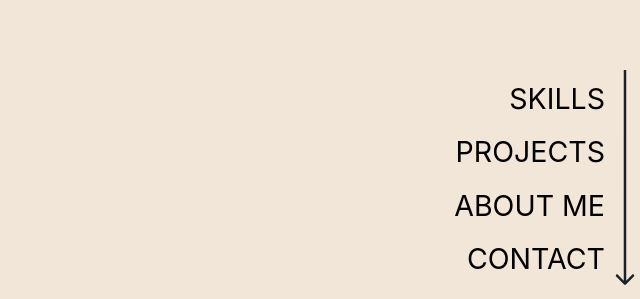
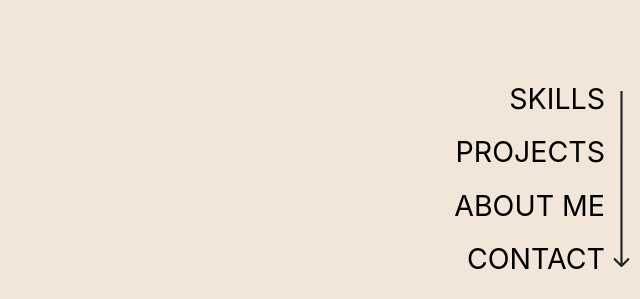
Before and after one commit to Sentkowski/Portfolio, a website: page index.html in a window 1280 px wide. Shown: the part 501-800 px from the top of the page, 640-1280 px from the left. Drawn offline with Linux system fonts and the light colour scheme.

Commit message:
Added fixed nav button

```diff
--- a/index.html
+++ b/index.html
@@ -21,7 +21,9 @@
           I’m a 21 year-old web developer looking for new challenges.</p>
           <nav class="welcome-nav">
             <ul class="welcome-nav-list">
-              <img class="welcome-nav-arrow" src="images/arrow.svg" />
+              <li class="welcome-nav-arrow-container">
+                <button class="welcome-nav-arrow"></button>
+              </li>
               <li class="welcome-nav-item">Skills</li>
               <li class="welcome-nav-item">Projects</li>
               <li class="welcome-nav-item">About me</li>
--- a/scripts.js
+++ b/scripts.js
@@ -3,7 +3,31 @@ window.addEventListener("load", function() {
     createDesktopProjectsObserver();
     createMobileSkillsObserver();
     createMobileProjectsObserver();
+
+    let menuButtonShown = false;
+    window.addEventListener('scroll', scrollHandler());
 }, false);
+
+function scrollHandler() {
+    let menuButtonShown = false;
+    return function() {
+        if (window.scrollY !== 0 && !menuButtonShown) {
+            menuButtonShown = true;
+            document.querySelector(".welcome-nav-arrow-container").style.height = "60px";
+            document.querySelectorAll(".welcome-nav-item").forEach(item => item.style.opacity = 0);
+            setTimeout(function() {
+                document.querySelector(".welcome-nav-arrow-container").style.borderColor = "#000000FF";
+            }, 300);
+        } else if (window.scrollY === 0 && menuButtonShown) {
+            menuButtonShown = false;
+            document.querySelector(".welcome-nav-arrow-container").style.borderColor = "#00000000";
+            setTimeout(function() {
+                document.querySelector(".welcome-nav-arrow-container").style.height = "190px";
+                document.querySelectorAll(".welcome-nav-item").forEach(item => item.style.opacity = 1);
+            }, 300);
+        }
+    }
+}
 
 function createDesktopSkillsObserver() {
     const options = {
--- a/styles.scss
+++ b/styles.scss
@@ -66,16 +66,42 @@ main {
     font-size: calc(22px + 6 * ((100vw - 320px) / 880));
     text-transform: uppercase;
     font-variant: small-caps;
+    transition: opacity 0.3s;
+}
+
+.welcome-nav-arrow-container {
+    position: fixed;
+    z-index: 2;
+    padding: 5px;
+    padding-right: 10px;
+    bottom: 8vh;
+    right: 0;
+    height: 190px;
+    width: 34px;
+    border: 2px solid #00000000;
+    border-right: none;
+    transition: all 0.3s;
+    transform: translateX(0px);
+    transform-origin: center bottom;
+    background-color: transparent;
+    will-change: height;
+    will-change: border-color;
+
+    @media screen and (min-width: 1000px) {
+        bottom: 25px;
+    }
 }
 
 .welcome-nav-arrow {
-    position: absolute;
-    top: 10px;
-    right: -30px;
-    height: 90%;
-    transform-origin: center bottom;
-    transform: scaleY(0.5);
-    animation: expand 0.5s forwards;
+    height: 100%;
+    width: 100%;
+    animation: expand 0.5s;
+    background-color: transparent;
+    border: none;
+    background-image: url("images/arrow.svg");
+    background-size: cover;
+    background-repeat: no-repeat;
+    background-position: center bottom;
 }
 
 @keyframes expand {
```
Also changed, not shown: styles.css.
